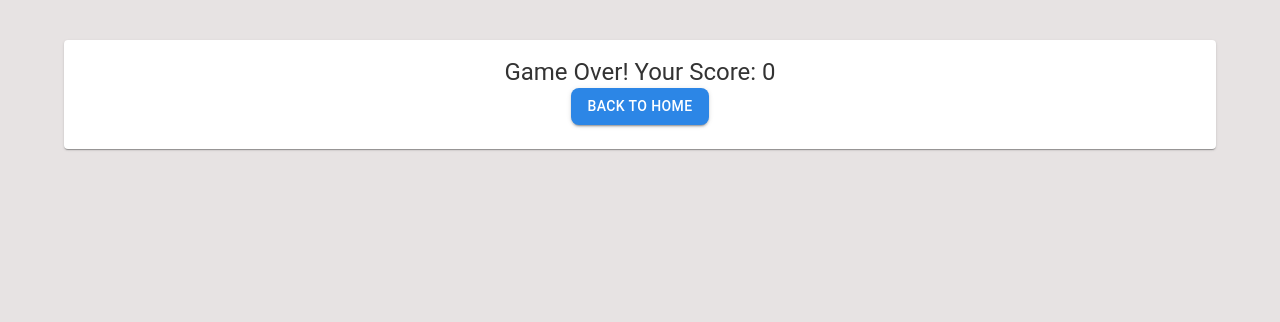
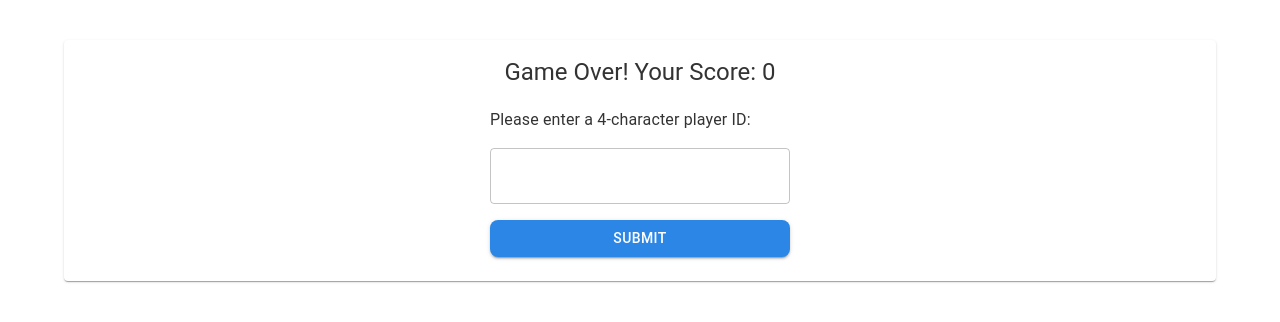
Before and after one commit to steve958/capital-king, a React (Vite) app: page /game in a window 1280 px wide. Shown: the top 322 px of the page. Built offline with nearby package versions, Linux system fonts and the light colour scheme; no server answers.

Commit message:
firebase added

```diff
--- a/package.json
+++ b/package.json
@@ -14,6 +14,7 @@
     "@emotion/styled": "^11.14.0",
     "@mui/icons-material": "^6.2.0",
     "@mui/material": "^6.2.0",
+    "firebase": "^11.1.0",
     "react": "^18.3.1",
     "react-countdown": "^2.3.6",
     "react-dom": "^18.3.1",
--- a/src/App.tsx
+++ b/src/App.tsx
@@ -1,11 +1,26 @@
-import React from 'react'
-import './App.css'
-import { BrowserRouter as Router, Routes, Route } from 'react-router-dom'
-import Home from './pages/Home'
-import Game from './pages/Game'
-import HighScores from './pages/HighScores'
+import React, { useEffect } from 'react';
+import { BrowserRouter as Router, Routes, Route } from 'react-router-dom';
+import { signInWithEmailAndPassword } from 'firebase/auth';
+import { auth } from './utilities/firestoreConfig'; // Adjust path as needed
+import Home from './pages/Home';
+import Game from './pages/Game';
+import HighScores from './pages/HighScores';
+
+const HARDCODED_EMAIL = 'stefanmiljevic958@gmail.com';
+const HARDCODED_PASSWORD = 'stevenex';
 
 const App: React.FC = () => {
+  useEffect(() => {
+    // Automatically sign in when the app loads
+    signInWithEmailAndPassword(auth, HARDCODED_EMAIL, HARDCODED_PASSWORD)
+      .then((userCredential) => {
+        console.log('Signed in as:', userCredential.user.email);
+      })
+      .catch((error) => {
+        console.error('Error signing in:', error);
+      });
+  }, []);
+
   return (
     <Router>
       <Routes>
@@ -14,7 +29,7 @@ const App: React.FC = () => {
         <Route path="/high-scores" element={<HighScores />} />
       </Routes>
     </Router>
-  )
-}
+  );
+};
 
-export default App
+export default App;
--- a/src/pages/Game.tsx
+++ b/src/pages/Game.tsx
@@ -1,3 +1,4 @@
+// Game.tsx
 import React, { useEffect, useState } from "react";
 import Header from "../components/Header";
 import CountryCard from "../components/CountryCard";
@@ -6,20 +7,20 @@ import TransitionWrapper from "../components/TransitionWrapper";
 import { useGameLogic } from "../hooks/useGameLogic";
 import { useNavigate } from "react-router-dom";
 import { loadCountries } from "../utilities/dataLoader";
+import { updateHighScores } from "../utilities/highScores";
+import Countdown, { CountdownRendererFn } from "react-countdown";
 import {
     Container,
     Card,
     CardContent,
     Typography,
     Button,
+    TextField,
+    Stack
 } from "@mui/material";
-import { updateHighScores } from "../utilities/highScores";
-import Countdown, { CountdownRendererFn } from "react-countdown";
 
 const Game: React.FC = () => {
     const navigate = useNavigate();
-
-    // Synchronous load of countries (no async needed)
     const countries = loadCountries();
     const [loaded, setLoaded] = useState(false);
 
@@ -37,25 +38,19 @@ const Game: React.FC = () => {
 
     const [snackbarOpen, setSnackbarOpen] = useState(false);
     const [transitionIn, setTransitionIn] = useState(true);
-
-    // Tracks if the user answered the current question
     const [questionAnswered, setQuestionAnswered] = useState(false);
-
-    // Key to force re-render the countdown when a new question starts
     const [countdownKey, setCountdownKey] = useState(0);
 
+    // For player ID input
+    const [playerId, setPlayerId] = useState('');
+    const [hasSubmitted, setHasSubmitted] = useState(false);
+    const [idError, setIdError] = useState(false);
+
     useEffect(() => {
-        // Data is already available synchronously
         setLoaded(true);
     }, []);
 
-    useEffect(() => {
-        if (finished) {
-            updateHighScores(score);
-        }
-    }, [finished, score]);
-
-    // Reset questionAnswered and start countdown when a new country loads (and game is not finished)
+    // Reset questionAnswered and start countdown on new country
     useEffect(() => {
         if (currentCountry && !finished) {
             setQuestionAnswered(false);
@@ -66,47 +61,14 @@ const Game: React.FC = () => {
     const handleCloseSnackbar = () => setSnackbarOpen(false);
 
     const handleSelect = (capital: string) => {
-        // Stop countdown by marking the question as answered
         setQuestionAnswered(true);
         selectCapital(capital);
-
         setSnackbarOpen(true);
         setTransitionIn(false);
         setTimeout(() => setTransitionIn(true), 1100);
     };
 
-    if (!loaded) {
-        return <div>Loading...</div>;
-    }
-
-    if (finished) {
-        return (
-            <Container style={{ marginTop: "40px" }}>
-                <Card>
-                    <CardContent sx={{ display: 'flex', flexDirection: 'column', justifyContent: 'center', alignItems: 'center' }}>
-                        {winner ? (
-                            <Typography variant="h5">
-                                Winner! Perfect Score: {score}
-                            </Typography>
-                        ) : (
-                            <Typography variant="h5">
-                                Game Over! Your Score: {score}
-                            </Typography>
-                        )}
-                        <Button variant="contained" onClick={() => navigate("/")} sx={{ width: 'fit-content' }} >
-                            Back to Home
-                        </Button>
-                    </CardContent>
-                </Card>
-            </Container>
-        );
-    }
-
-    if (!currentCountry) {
-        return <div>Loading question...</div>;
-    }
-
-    // Custom renderer for the countdown to style it
+    // Custom renderer for the countdown
     const renderer: CountdownRendererFn = ({ seconds, completed }) => {
         if (completed) {
             return null;
@@ -127,6 +89,83 @@ const Game: React.FC = () => {
         }
     };
 
+    if (!loaded) {
+        return <div>Loading...</div>;
+    }
+
+    if (finished) {
+        // Once finished, we show a form to enter player ID if not submitted yet
+        return (
+            <Container style={{ marginTop: "40px" }}>
+                <Card>
+                    <CardContent
+                        sx={{
+                            display: 'flex',
+                            flexDirection: 'column',
+                            justifyContent: 'center',
+                            alignItems: 'center'
+                        }}
+                    >
+                        {winner ? (
+                            <Typography variant="h5">
+                                Winner! Perfect Score: {score}
+                            </Typography>
+                        ) : (
+                            <Typography variant="h5">
+                                Game Over! Your Score: {score}
+                            </Typography>
+                        )}
+
+                        {!hasSubmitted ? (
+                            <Stack spacing={2} sx={{ marginTop: '20px', width: '100%', maxWidth: '300px' }}>
+                                <Typography variant="body1">
+                                    Please enter a 4-character player ID:
+                                </Typography>
+                                <TextField
+                                    variant="outlined"
+                                    value={playerId}
+                                    onChange={(e) => {
+                                        setPlayerId(e.target.value.toUpperCase());
+                                        if (e.target.value.length === 4) {
+                                            setIdError(false);
+                                        }
+                                    }}
+                                    error={idError}
+                                    helperText={idError ? "Player ID must be exactly 4 characters" : ""}
+                                    inputProps={{ maxLength: 4, style: { textTransform: 'uppercase' } }}
+                                />
+                                <Button
+                                    variant="contained"
+                                    onClick={async () => {
+                                        if (playerId.length !== 4) {
+                                            setIdError(true);
+                                            return;
+                                        }
+                                        await updateHighScores(score, playerId);
+                                        setHasSubmitted(true);
+                                    }}
+                                >
+                                    Submit
+                                </Button>
+                            </Stack>
+                        ) : (
+                            <Stack spacing={2} sx={{ marginTop: '20px' }}>
+                                <Typography variant="body1">Thank you! Your score has been recorded.</Typography>
+                                <Button variant="contained" onClick={() => navigate("/")}>
+                                    Back to Home
+                                </Button>
+                            </Stack>
+                        )}
+                    </CardContent>
+                </Card>
+            </Container>
+        );
+    }
+
+    if (!currentCountry) {
+        return <div>Loading question...</div>;
+    }
+
     return (
         <>
             <Header
@@ -146,14 +185,11 @@ const Game: React.FC = () => {
                         date={Date.now() + 5000} // 5 seconds
                         renderer={renderer}
                         onComplete={() => {
-                            // When time runs out and user hasn't answered, timeUp()
                             timeUp();
                         }}
                     />
                 )}
             </TransitionWrapper>
-
-            {/* Only show countdown if the user hasn't answered yet */}
 
             <ScoreSnackbar
                 open={snackbarOpen}
--- a/src/pages/HighScores.tsx
+++ b/src/pages/HighScores.tsx
@@ -1,11 +1,19 @@
-import React from 'react'
+// HighScores.tsx
+import React, { useEffect, useState } from 'react'
 import { Container, Typography, List, ListItem, ListItemText, Button } from '@mui/material'
-import { getHighScores } from '../utilities/highScores'
+import { getHighScores, HighScore } from '../utilities/highScores'
 import { useNavigate } from 'react-router-dom'
 
 const HighScores: React.FC = () => {
-    const navigate = useNavigate()
-    const scores = getHighScores()
+    const navigate = useNavigate();
+    const [scores, setScores] = useState<HighScore[]>([]);
+
+    useEffect(() => {
+        (async () => {
+            const fetchedScores = await getHighScores();
+            setScores(fetchedScores);
+        })();
+    }, []);
 
     return (
         <Container style={{ marginTop: '20px', justifyContent: 'center', display: 'flex', flexDirection: 'column', alignItems: 'center' }}>
@@ -15,7 +23,11 @@ const HighScores: React.FC = () => {
             <List>
                 {scores.map((s, index) => (
                     <ListItem key={index}>
-                        <ListItemText primary={`Score: ${s.score}`} secondary={`Date: ${new Date(s.date).toLocaleString()}`} sx={{ margin: '5px' }} />
+                        <ListItemText
+                            primary={`Score: ${s.score} - Player: ${s.playerId}`}
+                            secondary={`Date: ${new Date(s.date).toLocaleString()}`}
+                            sx={{ margin: '5px' }}
+                        />
                     </ListItem>
                 ))}
             </List>
@@ -24,4 +36,4 @@ const HighScores: React.FC = () => {
     )
 }
 
-export default HighScores
+export default HighScores;
--- /dev/null
+++ b/src/utilities/firestoreConfig.ts
@@ -0,0 +1,20 @@
+// firebaseConfig.ts
+import { initializeApp } from 'firebase/app';
+import { getAuth } from 'firebase/auth';
+import { getFirestore } from 'firebase/firestore';
+
+const firebaseConfig = {
+    apiKey: "AIzaSyAn5yVN2qPcOBURel0zuVnJLTkNG8zDm94",
+    authDomain: "capital-king-8f73c.firebaseapp.com",
+    projectId: "capital-king-8f73c",
+    storageBucket: "capital-king-8f73c.firebasestorage.app",
+    messagingSenderId: "859075812721",
+    appId: "1:859075812721:web:af9582680271be96fcaad0",
+    measurementId: "G-XX9KXCG9TT"
+};
+
+const app = initializeApp(firebaseConfig);
+const auth = getAuth(app);
+const db = getFirestore(app);
+
+export { auth, db };
--- a/src/utilities/highScores.ts
+++ b/src/utilities/highScores.ts
@@ -1,31 +1,35 @@
-interface HighScore {
-    score: number
-    date: string
+// highScores.tsx (Utilities)
+import { db } from './firestoreConfig';
+import { collection, addDoc, serverTimestamp, query, orderBy, limit, getDocs } from 'firebase/firestore';
+
+export interface HighScore {
+    score: number;
+    date: string;
+    playerId: string;
 }
 
-const STORAGE_KEY = 'capitalking_highscores'
+const scoresCollection = collection(db, 'scores');
 
-export function getHighScores(): HighScore[] {
-    const data = localStorage.getItem(STORAGE_KEY)
-    if (!data) return []
-    return JSON.parse(data)
+export async function getHighScores(): Promise<HighScore[]> {
+    const q = query(scoresCollection, orderBy('score', 'desc'), limit(8));
+    const snapshot = await getDocs(q);
+    const scores: HighScore[] = [];
+    snapshot.forEach(doc => {
+        const data = doc.data();
+        scores.push({
+            score: data.score,
+            date: data.date,
+            playerId: data.playerId
+        });
+    });
+    return scores;
 }
 
-export function saveHighScores(scores: HighScore[]) {
-    localStorage.setItem(STORAGE_KEY, JSON.stringify(scores))
+export async function updateHighScores(newScore: number, playerId: string) {
+    await addDoc(scoresCollection, {
+        score: newScore,
+        playerId,
+        date: new Date().toISOString(),
+        timestamp: serverTimestamp()
+    });
 }
-
-export function updateHighScores(newScore: number) {
-    const scores = getHighScores()
-
-    // Add new score
-    scores.push({ score: newScore, date: new Date().toISOString() })
-
-    // Sort by score desc
-    scores.sort((a, b) => b.score - a.score)
-
-    // Keep top 10
-    const top8 = scores.slice(0, 8)
-
-    saveHighScores(top8)
-}
```
Also changed, not shown: 1 other file (tests, documents, lock files or other folders).
